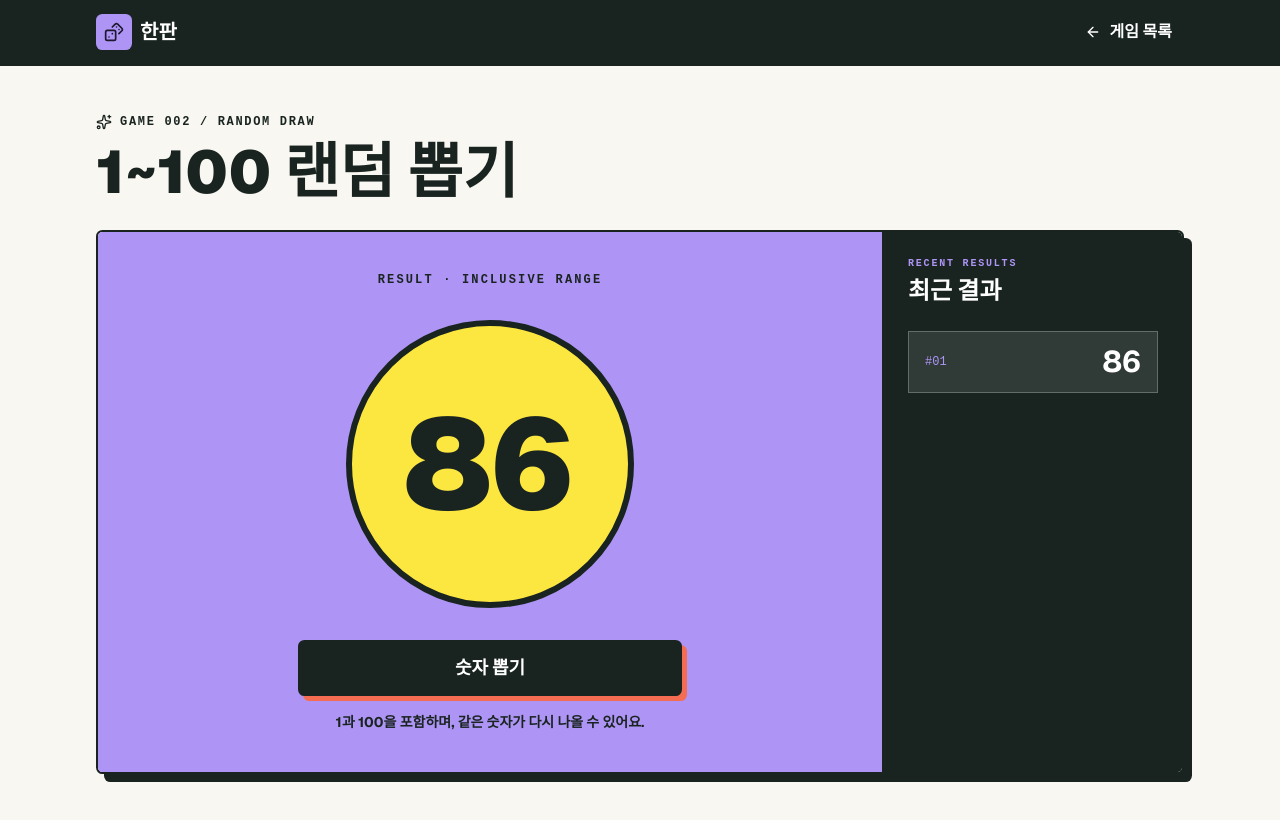
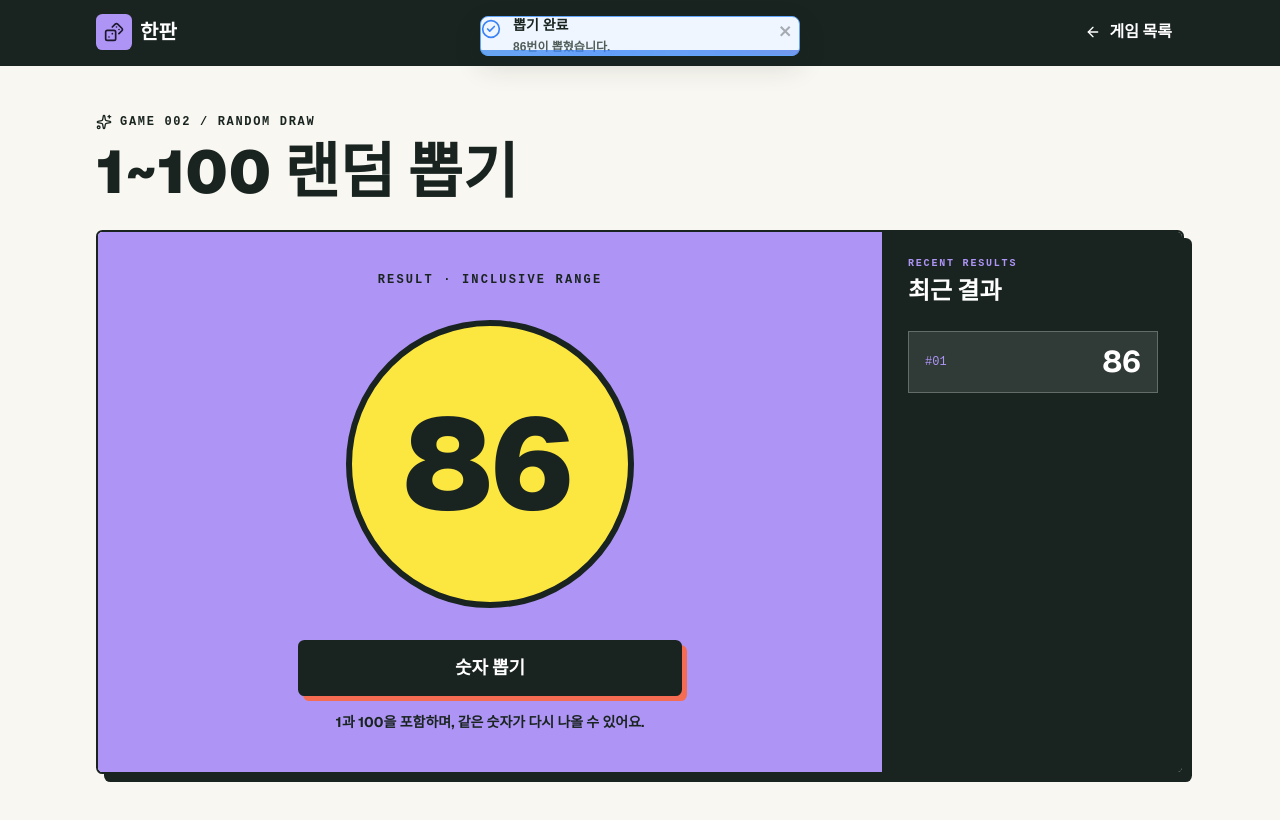
Before and after one commit to kwonja/FE_TEST, a Next.js app: page /games/random-draw in a window 1280 px wide. Both pictures are taken after a click on the button "숫자 뽑기". Built offline with nearby package versions, Linux system fonts and the light colour scheme.

Commit message:
랜덤 뽑기 토스트 추가

```diff
--- a/app/globals.css
+++ b/app/globals.css
@@ -216,6 +216,70 @@
   }
 }
 
+.Toastify__toast.app-toast-shell {
+  min-height: auto;
+  border: 1px solid var(--app-toast-border);
+  border-radius: 0.5rem;
+  padding: 0;
+  color: var(--game-ink);
+  box-shadow: 0 10px 28px rgb(20 33 31 / 0.14);
+}
+
+.Toastify__toast.app-toast--success {
+  --app-toast-main: hsl(217 91% 60%);
+  --app-toast-border: hsl(213 94% 68%);
+  --app-toast-surface: hsl(214 100% 97%);
+}
+
+.Toastify__toast.app-toast--error {
+  --app-toast-main: hsl(0 84% 60%);
+  --app-toast-border: hsl(0 91% 71%);
+  --app-toast-surface: hsl(0 86% 97%);
+}
+
+.Toastify__toast.app-toast-shell {
+  background: var(--app-toast-surface);
+}
+
+.Toastify__toast-body.app-toast-body {
+  align-items: flex-start;
+  margin: 0;
+  padding: 0.875rem 2.25rem 0.875rem 1rem;
+}
+
+.app-toast {
+  display: flex;
+  gap: 0.75rem;
+  align-items: flex-start;
+}
+
+.app-toast__icon {
+  margin-top: 0.125rem;
+  width: 1.25rem;
+  height: 1.25rem;
+  flex: 0 0 auto;
+  color: var(--app-toast-main);
+}
+
+.app-toast__title {
+  margin: 0;
+  font-size: 0.875rem;
+  font-weight: 900;
+  line-height: 1.25;
+}
+
+.app-toast__description {
+  margin: 0.25rem 0 0;
+  font-size: 0.75rem;
+  font-weight: 700;
+  line-height: 1.35;
+  color: hsl(165 8% 34%);
+}
+
+.Toastify__progress-bar.app-toast-progress {
+  background: var(--app-toast-main);
+}
+
 @keyframes random-draw-shuffle {
   0%,
   100% {
--- a/features/random-draw/components/random-draw-game.tsx
+++ b/features/random-draw/components/random-draw-game.tsx
@@ -13,19 +13,24 @@ import {
   SHUFFLE_INTERVAL_MS,
 } from "@/features/random-draw/model/random-draw";
 import { drawRandomNumber } from "@/features/random-draw/utils/draw-random-number";
+import { AppToastContainer, showAppToast } from "@/shared/ui/app-toast";
 
-function prefersReducedMotion() {
-  return window.matchMedia("(prefers-reduced-motion: reduce)").matches;
+const prefersReducedMotion = () => {
+  if (typeof window.matchMedia !== "function") {
+    return false;
   }
 
-function clearTimers(timers: number[]) {
+  return window.matchMedia("(prefers-reduced-motion: reduce)").matches;
+};
+
+const clearTimers = (timers: number[]) => {
   timers.forEach((timer) => {
     window.clearInterval(timer);
     window.clearTimeout(timer);
   });
-}
+};
 
-export function RandomDrawGame() {
+export const RandomDrawGame = () => {
   const [phase, setPhase] = useState<DrawPhase>("READY");
   const [displayNumber, setDisplayNumber] = useState<number | null>(null);
   const [announcedResult, setAnnouncedResult] = useState("");
@@ -40,13 +45,27 @@ export function RandomDrawGame() {
   );
 
   const completeDraw = () => {
+    try {
       const result = drawRandomNumber(DRAW_MIN, DRAW_MAX);
+
       setDisplayNumber(result);
       setRecentResults((current) =>
         [result, ...current].slice(0, MAX_RECENT_RESULTS),
       );
       setPhase("RESULT");
       setAnnouncedResult(`뽑힌 숫자는 ${result}입니다.`);
+      showAppToast("success", {
+        title: "뽑기 완료",
+        description: `${result}번이 뽑혔습니다.`,
+      });
+    } catch {
+      setPhase("READY");
+      setAnnouncedResult("숫자 뽑기에 실패했습니다.");
+      showAppToast("error", {
+        title: "뽑기 실패",
+        description: "다시 시도해 주세요.",
+      });
+    }
   };
 
   const startDraw = () => {
@@ -77,6 +96,7 @@ export function RandomDrawGame() {
 
   return (
     <main className="min-h-screen bg-game-paper text-game-ink">
+      <AppToastContainer />
       <header className="border-b-2 border-game-ink bg-game-ink text-white">
         <div className="mx-auto flex min-h-16 max-w-6xl items-center justify-between px-4 py-3 sm:px-8">
           <Link href="/" className="flex items-center gap-2 text-xl font-black">
@@ -176,4 +196,4 @@ export function RandomDrawGame() {
       </div>
     </main>
   );
-}
+};
--- a/package.json
+++ b/package.json
@@ -26,6 +26,7 @@
     "postgres": "^3.4.9",
     "react": "19.2.4",
     "react-dom": "19.2.4",
+    "react-toastify": "^11.1.0",
     "shadcn": "^4.11.0",
     "tailwind-merge": "^3.6.0",
     "tw-animate-css": "^1.4.0",
--- /dev/null
+++ b/shared/ui/app-toast.tsx
@@ -0,0 +1,69 @@
+"use client";
+
+import { CheckCircle2, XCircle } from "lucide-react";
+import { toast, ToastContainer } from "react-toastify";
+import "react-toastify/dist/ReactToastify.css";
+
+type AppToastType = "success" | "error";
+
+type AppToastOptions = {
+  title: string;
+  description: string;
+};
+
+const TOAST_THEME = {
+  success: {
+    icon: CheckCircle2,
+    className: "app-toast--success",
+  },
+  error: {
+    icon: XCircle,
+    className: "app-toast--error",
+  },
+} as const;
+
+const AppToast = ({
+  type,
+  title,
+  description,
+}: AppToastOptions & { type: AppToastType }) => {
+  const Icon = TOAST_THEME[type].icon;
+
+  return (
+    <div className="app-toast">
+      <Icon className="app-toast__icon" aria-hidden="true" />
+      <div className="min-w-0">
+        <p className="app-toast__title">{title}</p>
+        <p className="app-toast__description">{description}</p>
+      </div>
+    </div>
+  );
+};
+
+export const showAppToast = (
+  type: AppToastType,
+  { title, description }: AppToastOptions,
+) => {
+  toast(<AppToast type={type} title={title} description={description} />, {
+    className: `app-toast-shell ${TOAST_THEME[type].className}`,
+    bodyClassName: "app-toast-body",
+    progressClassName: "app-toast-progress",
+    icon: false,
+    closeButton: true,
+    autoClose: 2800,
+  });
+};
+
+export const AppToastContainer = () => {
+  return (
+    <ToastContainer
+      position="top-center"
+      newestOnTop
+      closeOnClick
+      pauseOnFocusLoss={false}
+      pauseOnHover
+      hideProgressBar={false}
+      limit={3}
+    />
+  );
+};
```
Also changed, not shown: 2 other files (tests, documents, lock files or other folders). Lines whose indentation alone changed are shown as unchanged.
